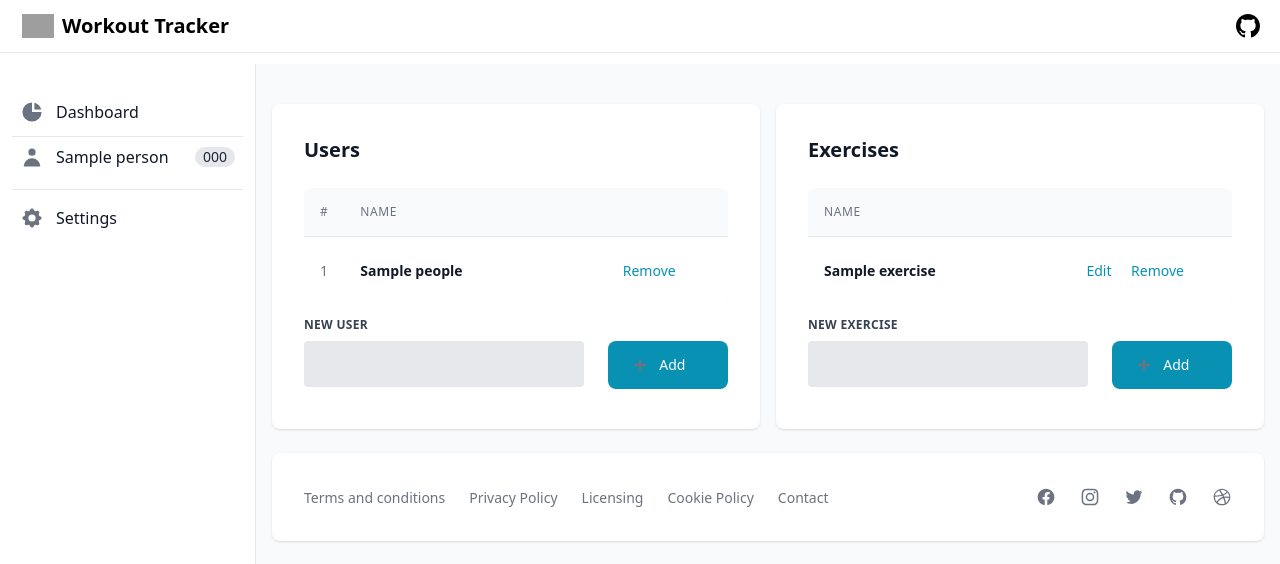
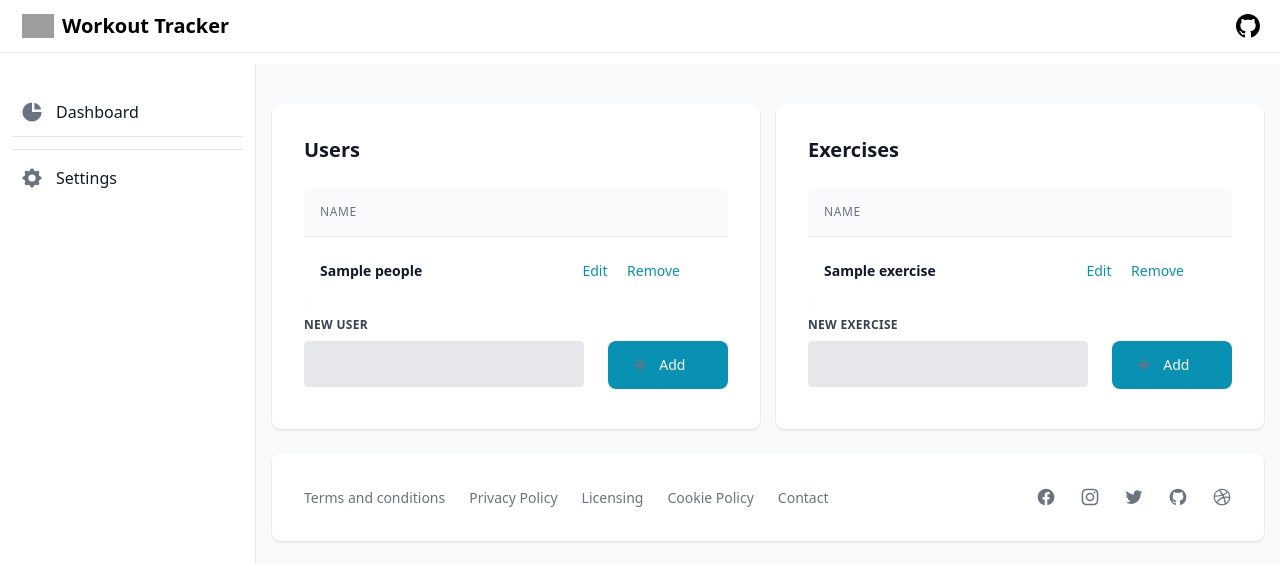
Before and after one commit to GabePope/WorkoutTracker, a Flask app: template templates/settings.html in a window 1280 px wide. Shown: the top 564 px of the page. Run offline with Flask 2, Linux system fonts and the light colour scheme; the template is opened without the code that fills it: most values are stand-ins (such as "Sample title", 1, 10 or a date in 2020); a database or web service that is not in the repository returns one stand-in record (values such as "Sample title"); some libraries are stand-ins or nearby versions; grey boxes are pictures that could not be loaded.

Commit message:
Convert edit/add/remove people form in settings to htmx driven and trigger event to refresh list of people and workout count on insert/update/remove person

```diff
--- a/app.py
+++ b/app.py
@@ -17,6 +17,12 @@
     people_and_exercise_rep_maxes = get_people_and_exercise_rep_maxes(
         all_topsets)
     return render_template('index.html', model=people_and_exercise_rep_maxes)
+
+
+@ app.route("/person/list", methods=['GET'])
+def get_person_list():
+    people = db.get_people_and_workout_count(-1)
+    return render_template('partials/people_link.html', people=people)
 
 
 @ app.route("/person/<int:person_id>")
@@ -216,14 +222,91 @@
 @ app.route("/person", methods=['POST'])
 def create_person():
     name = request.form.get("name")
-    db.create_person(name)
-    return redirect(url_for('settings'))
+    new_person_id = db.create_person(name)
+    return f"""
+    <tr>
+        <td class="p-4 whitespace-nowrap text-sm font-semibold text-gray-900">
+            { name }
+        </td>
+        <td class="p-4 whitespace-nowrap text-sm font-semibold text-gray-900">
+            <a hx-get="{ url_for('get_person_edit_form', person_id=new_person_id) }"
+               class="text-sm font-medium text-cyan-600 hover:bg-gray-100 rounded-lg inline-flex items-center p-2 cursor-pointer">
+                Edit
+            </a>
+            <a hx-delete="{ url_for('delete_person', person_id=new_person_id) }"
+               class="text-sm font-medium text-cyan-600 hover:bg-gray-100 rounded-lg inline-flex items-center p-2 cursor-pointer">
+                Remove
+            </a>
+        </td>
+    </tr>
+    """, 200, {"HX-Trigger": "updatedPeople"}
 
 
-@ app.route("/person/<int:person_id>/delete", methods=['GET', 'POST'])
+@ app.route("/person/<int:person_id>/delete", methods=['DELETE'])
 def delete_person(person_id):
     db.delete_person(person_id)
-    return redirect(url_for('settings'))
+    return "", 200, {"HX-Trigger": "updatedPeople"}
+
+
+@ app.route("/person/<int:person_id>/edit_form", methods=['GET'])
+def get_person_edit_form(person_id):
+    person = db.get_person(person_id)
+    return f"""
+    <tr>
+        <td class="p-4 whitespace-nowrap text-sm font-semibold text-gray-900">
+            <input class="appearance-none block w-full bg-gray-200 text-gray-700 border border-gray-200 rounded py-3 px-4 leading-tight focus:outline-none focus:bg-white focus:border-gray-500" type="text" name="name" value="{person['PersonName']}">
+        </td>
+        <td class="p-4 whitespace-nowrap text-sm font-semibold text-gray-900">
+            <a hx-put="{ url_for('update_person_name', person_id=person_id) }"  hx-include="closest tr" class="text-sm font-medium text-cyan-600 hover:bg-gray-100 rounded-lg inline-flex items-center p-2 cursor-pointer">
+                Update
+            </a>
+            <a hx-get="{url_for('get_person_name', person_id=person_id)}" class="text-sm font-medium text-cyan-600 hover:bg-gray-100 rounded-lg inline-flex items-center p-2 cursor-pointer">
+                Cancel
+            </a>
+        </td>
+    </tr>
+    """
+
+
+@ app.route("/person/<int:person_id>/name", methods=['PUT'])
+def update_person_name(person_id):
+    new_name = request.form.get("name")
+    db.update_person_name(person_id, new_name)
+    return f"""
+    <tr>
+        <td class="p-4 whitespace-nowrap text-sm font-semibold text-gray-900">
+            {new_name}
+        </td>
+        <td class="p-4 whitespace-nowrap text-sm font-semibold text-gray-900">
+            <a hx-get="{ url_for('get_person_edit_form', person_id=person_id) }"  hx-include="closest tr" class="text-sm font-medium text-cyan-600 hover:bg-gray-100 rounded-lg inline-flex items-center p-2 cursor-pointer">
+                Edit
+            </a>
+            <a href="{ url_for('delete_person', person_id=person_id) }" class="text-sm font-medium text-cyan-600 hover:bg-gray-100 rounded-lg inline-flex items-center p-2 cursor-pointer">
+                Remove
+            </a>
+        </td>
+    </tr>
+    """, 200, {"HX-Trigger": "updatedPeople"}
+
+
+@ app.route("/person/<int:person_id>/name", methods=['GET'])
+def get_person_name(person_id):
+    person = db.get_person(person_id)
+    return f"""
+    <tr>
+        <td class="p-4 whitespace-nowrap text-sm font-semibold text-gray-900">
+            {person['PersonName']}
+        </td>
+        <td class="p-4 whitespace-nowrap text-sm font-semibold text-gray-900">
+            <a hx-get="{ url_for('get_person_edit_form', person_id=person_id) }"  hx-include="closest tr" class="text-sm font-medium text-cyan-600 hover:bg-gray-100 rounded-lg inline-flex items-center p-2 cursor-pointer">
+                Edit
+            </a>
+            <a href="{ url_for('delete_person', person_id=person_id) }" class="text-sm font-medium text-cyan-600 hover:bg-gray-100 rounded-lg inline-flex items-center p-2 cursor-pointer">
+                Remove
+            </a>
+        </td>
+    </tr>
+    """
 
 
 @ app.route("/exercise", methods=['POST'])
--- a/db.py
+++ b/db.py
@@ -65,8 +65,9 @@
         return person
 
     def create_person(self, name):
-        self.execute('INSERT INTO Person (Name) VALUES (%s)',
-                     [name], commit=True)
+        new_person = self.execute('INSERT INTO Person (Name) VALUES (%s) RETURNING PersonId AS "PersonId"', [
+                                  name], commit=True, one=True)
+        return new_person['PersonId']
 
     def delete_person(self, person_id):
         self.execute('DELETE FROM TopSet WHERE WorkoutId IN (SELECT WorkoutId FROM Workout WHERE PersonId=%s)', [
@@ -76,9 +77,13 @@
         self.execute('DELETE FROM Person WHERE PersonId=%s',
                      [person_id], commit=True)
 
+    def update_person_name(self, person_id, name):
+        self.execute('UPDATE Person SET Name=%s WHERE PersonId=%s', [
+            name, person_id], commit=True)
+
     def is_valid_workout(self, person_id, workout_id):
         workout = self.execute('SELECT W.WorkoutId AS "WorkoutId" FROM Person P, Workout W WHERE P.PersonId=W.PersonId AND P.PersonId=%s AND W.WorkoutId=%s LIMIT 1', [
-                               person_id, workout_id], one=True)
+            person_id, workout_id], one=True)
         return workout
 
     def is_valid_topset(self, person_id, workout_id, topset_id):
--- a/templates/base.html
+++ b/templates/base.html
@@ -85,25 +85,10 @@
                                 <span class="ml-3">Dashboard</span>
                             </a>
                         </div>
-                        <ul class="space-y-2 pb-2">
-
-                            {% for p in get_list_of_people_and_workout_count() %}
-                            <li>
-                                <a href="{{ url_for('get_person' ,person_id=p['PersonId']) }}"
-                                    class="text-base text-gray-900 font-normal rounded-lg hover:bg-gray-100 flex items-center p-2 group {% if p['IsActive']==1 %} bg-gray-200 {% endif %}">
-                                    <svg class="w-6 h-6 text-gray-500 flex-shrink-0 group-hover:text-gray-900 transition duration-75"
-                                        fill="currentColor" viewBox="0 0 20 20" xmlns="http://www.w3.org/2000/svg">
-                                        <path fill-rule="evenodd"
-                                            d="M10 9a3 3 0 100-6 3 3 0 000 6zm-7 9a7 7 0 1114 0H3z" clip-rule="evenodd">
-                                        </path>
-                                    </svg>
-                                    <span class="ml-3 flex-1 whitespace-nowrap">{{ p['Name']}}</span>
-                                    <span
-                                        class="bg-gray-200 text-gray-800 ml-3 text-sm font-medium inline-flex items-center justify-center px-2 rounded-full">{{
-                                        p['NumberOfWorkouts'] }}</span>
-                                </a>
-                            </li>
-                            {% endfor %}
+                        <ul class="space-y-2 pb-2" hx-get="{{ url_for('get_person_list') }}"
+                            hx-trigger="updatedPeople from:body">
+                            {{ render_partial('partials/people_link.html',
+                            people=get_list_of_people_and_workout_count()) }}
 
                         </ul>
                         <div class="space-y-2 pt-2">
--- a/templates/settings.html
+++ b/templates/settings.html
@@ -18,10 +18,6 @@
                             <thead class="bg-gray-50">
                                 <tr>
                                     <th scope="col"
-                                        class="p-4 text-left text-xs font-medium text-gray-500 uppercase tracking-wider w-0.5">
-                                        #
-                                    </th>
-                                    <th scope="col"
                                         class="p-4 text-left text-xs font-medium text-gray-500 uppercase tracking-wider w-3/5">
                                         Name
                                     </th>
@@ -30,17 +26,19 @@
                                     </th>
                                 </tr>
                             </thead>
-                            <tbody class="bg-white">
+                            <tbody class="bg-white" id="new-person" hx-target="closest tr"
+                                hx-swap="outerHTML swap:0.5s">
                                 {% for p in people %}
                                 <tr>
-                                    <td class="p-4 whitespace-nowrap text-sm font-normal text-gray-500">
-                                        {{ loop.index }}
-                                    </td>
                                     <td class="p-4 whitespace-nowrap text-sm font-semibold text-gray-900">
                                         {{ p['Name'] }}
                                     </td>
                                     <td class="p-4 whitespace-nowrap text-sm font-semibold text-gray-900">
-                                        <a href="{{ url_for('delete_person', person_id=p['PersonId']) }}"
+                                        <a hx-get="{{ url_for('get_person_edit_form', person_id=p['PersonId']) }}"
+                                            class="text-sm font-medium text-cyan-600 hover:bg-gray-100 rounded-lg inline-flex items-center p-2 cursor-pointer">
+                                            Edit
+                                        </a>
+                                        <a hx-delete="{{ url_for('delete_person', person_id=p['PersonId']) }}"
                                             class="text-sm font-medium text-cyan-600 hover:bg-gray-100 rounded-lg inline-flex items-center p-2 cursor-pointer">
                                             Remove
                                         </a>
@@ -54,7 +52,7 @@
             </div>
         </div>
 
-        <form class="w-full mt-3" action="{{ url_for('create_person') }}" method="post">
+        <form class="w-full mt-3" hx-post="{{ url_for('create_person') }}" hx-swap="beforeend" hx-target="#new-person">
             <div class="flex flex-wrap -mx-3 mb-2">
                 <div class="grow px-3">
                     <label class="block uppercase tracking-wide text-gray-700 text-xs font-bold mb-2" for="grid-city">
```
Also changed, not shown: templates/partials/people_link.html (added, +16 -0 lines).
